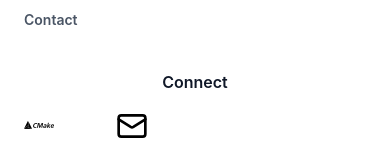
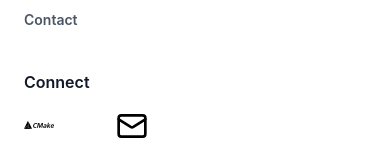
Before and after one commit to pogadoronald-ctrl/Personal-Portfolio, a React (Vite) app: page / in a window 390 px wide. Shown: the part 8144-8304 px from the top of the page. Built offline with nearby package versions, Linux system fonts and the light colour scheme; some icons are missing.

Commit message:
Fixed mobile responsiveness of connect

```diff
--- a/src/components/layout/Footer.tsx
+++ b/src/components/layout/Footer.tsx
@@ -8,7 +8,6 @@ export default function Footer(){
 
                 <div className="flex flex-col md:flex-row justify-between gap-10">
 
-                    {/* Brand */}
                     <div>
                         <a href="#home" className="text-2xl font-bold text-gray-900 dark:text-white">
                             RON<span className="text-blue-600">.</span>
@@ -19,7 +18,6 @@ export default function Footer(){
                         </p>
                     </div>
 
-                    {/* Quick Links */}
                     <div>
                         <h3 className="font-semibold text-gray-900 dark:text-white mb-4">
                             Explore
@@ -40,7 +38,7 @@ export default function Footer(){
                     </div>
 
                     <div>
-                        <h3 className="font-semibold text-gray-900 dark:text-white mb-4 text-center">
+                        <h3 className="font-semibold text-gray-900 dark:text-white mb-4 md:text-center">
                             Connect
                         </h3>
 
```
